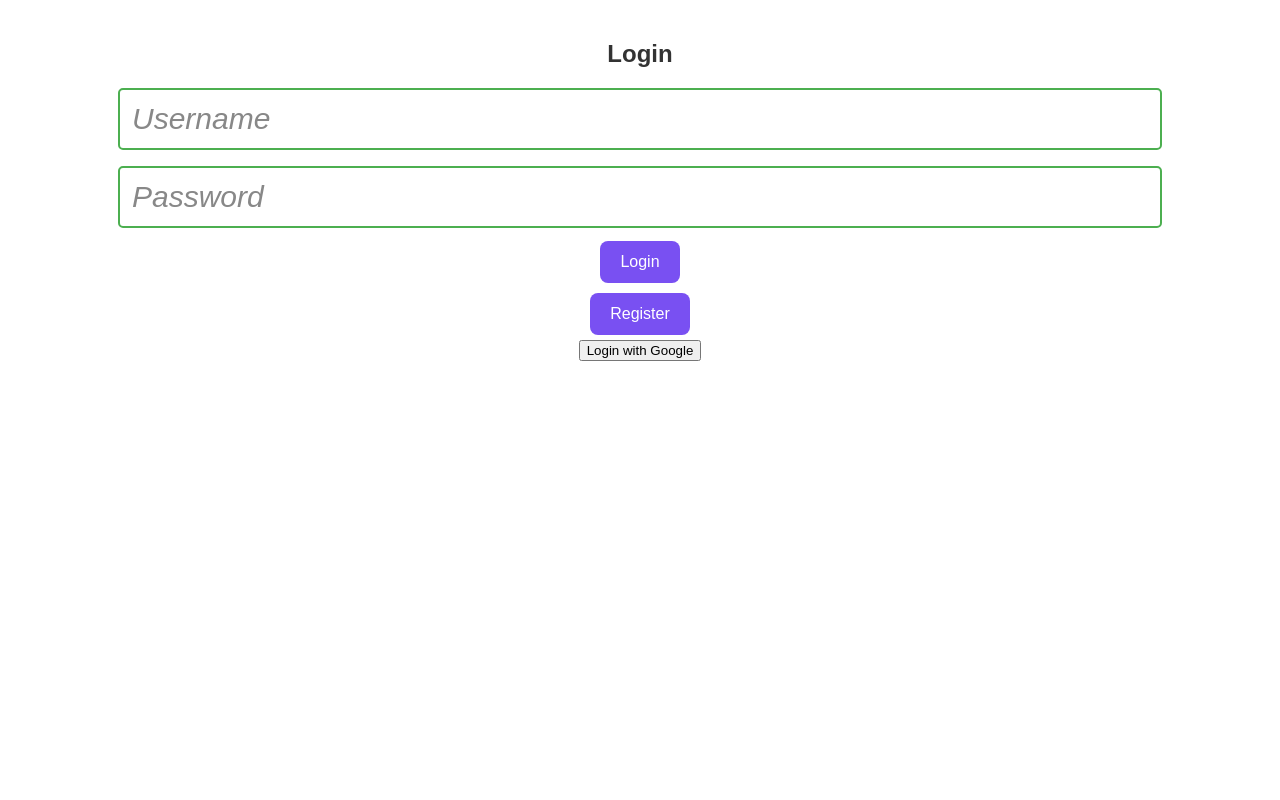
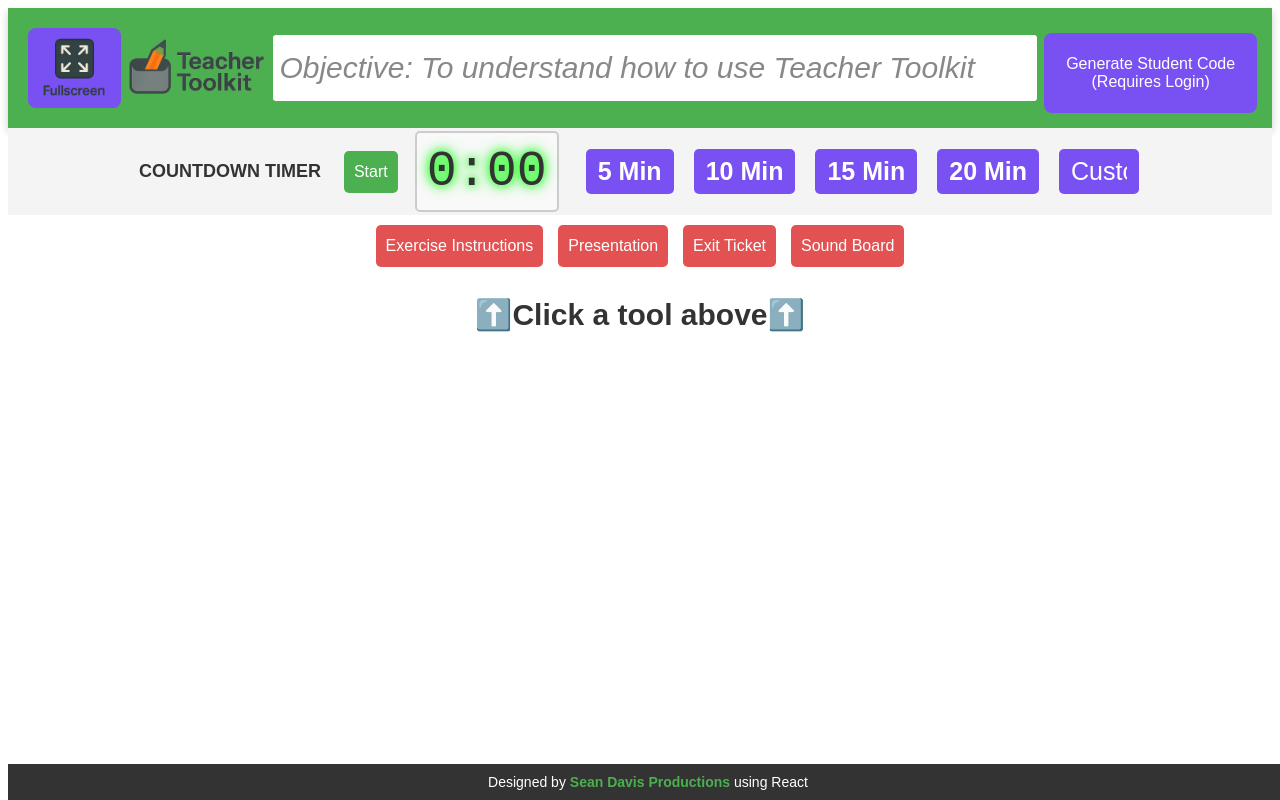
Before and after one commit to seandavisproductions/teacher-tools, a React (Create React App) app: page / in a window 1280 px wide. Both pictures are taken after a click on the button "Teacher". Built offline with nearby package versions, Linux system fonts and the light colour scheme; no server answers.

Commit message:
Add initial implementation of StudentCode.js

```diff
--- a/src/App.js
+++ b/src/App.js
@@ -1,7 +1,6 @@
 import { useState  } from "react";
 import {TeacherView} from './TeacherView';
 import {StudentView} from "./StudentView"; // Importing StudentView component
-import Login from "./Login";
 
 
 export default function App() {
@@ -24,13 +23,9 @@ return (
           </div>
         </div>
       ) : role === "teacher" ? (
-        isAuthenticated ? (
-          <TeacherView timeLeft={timeLeft} setTimeLeft={setTimeLeft} teacherId={teacherId} setteacherId={setteacherId} setSessionCode={setSessionCode} sessionCode={sessionCode}/>
+          <TeacherView setIsAuthenticated={setIsAuthenticated} isAuthenticated={isAuthenticated} timeLeft={timeLeft} setTimeLeft={setTimeLeft} teacherId={teacherId} setteacherId={setteacherId} setSessionCode={setSessionCode} sessionCode={sessionCode}/>
         ) : (
-          <Login setIsAuthenticated={setIsAuthenticated} teacherId={teacherId} setteacherId={setteacherId}  />
-        )
-      ) : (
-        <StudentView timeLeft={timeLeft} teacherId={teacherId} setSessionCode={setSessionCode} sessionCode={sessionCode}/>
+        <StudentView  timeLeft={timeLeft} teacherId={teacherId} setSessionCode={setSessionCode} sessionCode={sessionCode}/>
       )}
     </div>
   );
--- a/src/CountdownTimerBoard.js
+++ b/src/CountdownTimerBoard.js
@@ -1,44 +1,81 @@
-import { useEffect, useRef, useState } from "react";
+import { useEffect, useState } from "react";
 import { io } from "socket.io-client";
 import { TimerClock } from "./TimerClock";
 const socket = io("https://teacher-toolkit-back-end.onrender.com");
 
 
 
-export function CountdownTimerBoard({timeLeft, setTimeLeft, teacherId, sessionCode}) {
-
+export function CountdownTimerBoard({sessionCode}) {
+  const [timeLeft, setTimeLeft] = useState(0);
   const [isRunning, setIsRunning] = useState(false);
+  const [customTime, setCustomTime] = useState("");
 
 
-// Function to start the timer from the teacher side
-  function startTimer(seconds) {
+   useEffect(() => {
+    if (!isRunning || timeLeft <= 0) return;
+    const timer = setInterval(() => {
+      setTimeLeft((prev) => {
+        if (prev <= 1) {
+          clearInterval(timer);
+          setIsRunning(false);
+          return 0;
+        }
+        return prev - 1;
+      });
+    }, 1000);
+    return () => clearInterval(timer);
+  }, [isRunning, timeLeft]);
+
+ const startTimer = (seconds) => {
     setTimeLeft(seconds);
-    setIsRunning(true);
-    // Emit a startCountdown event with teacherId and sessionCode so that the server can broadcast to the matching student view.
-    if(teacherId && sessionCode) {
-      socket.emit("startCountdown", { teacherId, sessionCode, timeLeft: seconds });
+    setIsRunning(false);
+  };
+
+
+  // Whenever timeLeft changes and we have a valid sessionCode,
+  // emit the countdown update to the backend, so students in that session receive it.
+  useEffect(() => {
+    if (sessionCode && isRunning) {
+      socket.emit("countdownUpdate", { sessionCode, timeLeft });
     }
-  }
+  }, [timeLeft, sessionCode, isRunning]);
 
-  function handleCustomTime(event) {
-    const minutes = parseInt(event.target.value, 10);
+
+
+// Toggle the timer. When starting, if no time is set yet and a custom time is provided, use it.
+  const toggleStartStop = () => {
+    if (!isRunning) {
+      // On starting, if there's no preset time but a valid custom time is provided
+      if (timeLeft === 0 && customTime.trim() !== "") {
+        const customSeconds = parseInt(customTime, 10) * 60;
+        if (!isNaN(customSeconds) && customSeconds > 0) {
+          setTimeLeft(customSeconds);
+        }
+      }
+      setIsRunning(true);
+    } else {
+      setIsRunning(false);
+    }
+  };
+
+  // Update customTime and update timeLeft when the teacher types a number.
+  // This updates immediately (if not running) so that the custom value is reflected.
+  const handleCustomChange = (e) => {
+    const val = e.target.value;
+    setCustomTime(val);
+    // Calculate seconds from minutes
+    const minutes = parseInt(val, 10);
     if (!isNaN(minutes) && minutes > 0) {
-      startTimer(minutes * 60);
+      setTimeLeft(minutes * 60);
+    } else {
+      setTimeLeft(0);
     }
-  }
+  };
 
   return (
     <div className="countdown-container">
       <h3>Countdown Timer</h3>
-      <button className={!isRunning ? "teacher-button-open" : "teacher-button-close"}onClick={() => {
-          if (isRunning) {
-            socket.emit("stopCountdown", { teacherId, sessionCode });
-            setIsRunning(false);
-          } else {
-            // Optionally, allow manual start when not running
-            setIsRunning(true);
-          }
-      }}>{!isRunning ? "Start" : "Stop"}</button>
+      <button onClick={toggleStartStop} className={!isRunning ? "teacher-button-open" : "teacher-button-close"}>{!isRunning ? "Start" : "Stop"}</button>
       <TimerClock isRunning={isRunning} timeLeft={timeLeft}/>
       <div className="buttons">
         <button onClick={() => startTimer(5 * 60)}>5 Min</button>
@@ -49,7 +86,8 @@ export function CountdownTimerBoard({timeLeft, setTimeLeft, teacherId, sessionCo
           className="input-box-1"
           type="number"
           placeholder="Custom"
-          onChange={handleCustomTime} />
+          value={customTime}
+          onChange={handleCustomChange} />
       </div>
     </div>
   );
--- a/src/GenerateStudentCode.js
+++ b/src/GenerateStudentCode.js
@@ -1,11 +1,12 @@
+import { useState, useEffect } from "react";
+import { Login } from "./Login";
 import { io } from "socket.io-client";
 const socket = io("https://teacher-toolkit-back-end.onrender.com");
 
+export function GenerateStudentCode({ teacherId, sessionCode, setSessionCode, isAuthenticated, setIsAuthenticated, setteacherId }) {
+  const [showLogin, setShowLogin] = useState(false);
 
-
-export function GenerateStudentCode({ teacherId, sessionCode, setSessionCode }) {
-    // Listen for updates from the server (for example, if the teacher sends an update)
-const handleGenerateCode = async () => {
+  const handleGenerateCode = async () => {
     try {
       const response = await fetch("https://teacher-toolkit-back-end.onrender.com/session/generate", {
         method: "POST",
@@ -24,18 +25,48 @@ const handleGenerateCode = async () => {
       // Assume your backend returns the generated code under data.session.code
       setSessionCode(data.session?.code || data.sessionCode || "");
 
-      // Optionally, you can emit an update to inform other clients
+      // Optionally, emit an update to inform other connected clients
       socket.emit("updateSession", { sessionCode: data.session?.code });
     } catch (error) {
       console.error("Error generating session code:", error);
     }
   };
 
-      return (
-    <div>
-      <button className="button" onClick={handleGenerateCode} id="1">
-        {!sessionCode ? 'Generate Student Code' : `Student Code: ${sessionCode}`}
+  // If not authenticated, show the Login component via button click.
+  const handleButtonClick = () => {
+    if (!isAuthenticated) {
+      setShowLogin(true);
+    } else {handleGenerateCode()}
+  };
+
+   // Automatically poll for a new session code if authenticated.
+  useEffect(() => {
+    if (isAuthenticated) {
+      // Immediately fetch the code
+      setShowLogin(false)
+      handleGenerateCode()
+    }
+  }, [isAuthenticated, teacherId]);
+
+  return (
+     <div>
+      <button className="button" onClick={handleButtonClick} id="1">
+        {!sessionCode ? 'Generate Student Code (Requires Login)' : `Student Code: ${sessionCode}`}
       </button>
+
+      {/* When showLogin is true, render the modal overlay */}
+      {showLogin && (
+        <div className="modal-overlay">
+          <div className="modal-content">
+            <Login
+              setIsAuthenticated={setIsAuthenticated}
+              teacherId={teacherId}
+              setteacherId={setteacherId}
+              closeModal={() => setShowLogin(false)}
+            />
+          </div>
+        </div>
+      )}
     </div>
   );
 }
--- a/src/Header.js
+++ b/src/Header.js
@@ -1,7 +1,7 @@
 import { useState } from "react";
 import { GenerateStudentCode } from "./GenerateStudentCode";
 
-export function Header({ teacherId, setteacherId, sessionCode, setSessionCode}) {
+export function Header({ teacherId, setteacherId, sessionCode, setSessionCode, isAuthenticated, setIsAuthenticated}) {
   const [objective, setObjective] = useState("");
 
   function toggleFullscreen() {
@@ -14,21 +14,17 @@ export function Header({ teacherId, setteacherId, sessionCode, setSessionCode})
   return (
     <div>
       <div className="header">
-        <button
-          onClick={toggleFullscreen}
-          className="fullscreen-btn"
-          style={{ alignItems: "flex-end" }}
-        >
-          🔳 Fullscreen
-        </button>
-        <img className="styled-image header" src={`${process.env.PUBLIC_URL}/logo teacher toolkit.png`} alt="Teacher Toolkit"/>
+     <button onClick={toggleFullscreen} className="button-fullscreen">
+  <img className="styled-image fullscreen" src={`${process.env.PUBLIC_URL}/FullScreen Logo.png`} alt="Fullscreen" />
+</button>
+        <img className="styled-image logo" src={`${process.env.PUBLIC_URL}/logo teacher toolkit.png`} alt="Teacher Toolkit"/>
         <input
           className="input-text"
           type="text"
           placeholder="Objective: To understand how to use Teacher Toolkit"
           onChange={(e) => setObjective(e.target.value)}
         ></input>
-          <GenerateStudentCode teacherId={teacherId} setteacherId={setteacherId} sessionCode={sessionCode} setSessionCode={setSessionCode}/>
+          <GenerateStudentCode isAuthenticated={isAuthenticated} setIsAuthenticated={setIsAuthenticated} teacherId={teacherId} setteacherId={setteacherId} sessionCode={sessionCode} setSessionCode={setSessionCode}/>
 
       </div>
     </div>
--- a/src/LoadingSpinner.js
+++ b/src/LoadingSpinner.js
@@ -5,12 +5,12 @@ export function LoadingSpinner() {
     const [spinner, setSpinner] = useState()
 
 
-    useEffect(() => {setTimeout(() => {setText(`can you see something here`);}, 3000);}, []);
+    useEffect(() => {setTimeout(() => {setText(`loading...`);}, 3000);}, []);
 
     return (
     <>
         <div>
-            {spinner ? (<img src="public/Pacman Spinner.gif" alt="Loading..."/>) : (<h3>{text}</h3>)}
+            {spinner ? (<img src={`${process.env.PUBLIC_URL}/FullScreen Logo.png`} alt="Loading..."/>) : (<h3>{text}</h3>)}
         </div>
     </>)
 }
--- a/src/Login.js
+++ b/src/Login.js
@@ -2,7 +2,7 @@ import { useState } from "react";
 import { Register } from "./Register";
 import { LoadingSpinner } from "./LoadingSpinner";
 
-export default function Login({ setIsAuthenticated, teacherId, setteacherId }) {
+export function Login({ setIsAuthenticated, teacherId, setteacherId }) {
   const [username, setUsername] = useState("");
   const [password, setPassword] = useState("");
   const [register, setRegister] = useState(false)
@@ -60,14 +60,22 @@ setRegister(!register)
         type="text"
         placeholder="Username"
         onChange={(e) => setUsername(e.target.value)}
+        onKeyDown={(e) => {
+          if (e.key === "Enter") handleLogin();
+        }}
       />
       <input
         className="input-text"
         type="password"
         placeholder="Password"
         onChange={(e) => setPassword(e.target.value)}
+        onKeyDown={(e) => {
+          if (e.key === "Enter") handleLogin();
+        }}
       />
-        <button className="button" onClick={handleLogin}>Login</button>
+      <button className="button" onClick={handleLogin} onKeyDown={(e) => {
+          if (e.key === "Enter") handleLogin();
+        }}>Login</button>
       <button className="button" onClick={handleRegisterPage}>Register</button>
       <button onClick={handleGoogleLogin}>Login with Google</button>
     </div>
--- a/src/Register.js
+++ b/src/Register.js
@@ -1,6 +1,6 @@
 import { useState } from "react";
 import { useNavigate } from "react-router-dom";
-import Login from "./Login"
+import { Login } from "./Login";
 
 
 export function Register({setIsAuthenticated}) {
--- a/src/StudentView.js
+++ b/src/StudentView.js
@@ -1,26 +1,34 @@
-import { useState } from "react";
+import { useState, useEffect } from "react";
 import { io } from "socket.io-client";
 import { Footer } from "./Footer";
 import { TimerClock } from "./TimerClock";
 
-export const StudentView = ({ teacherId, setteacherId, timeLeft, sessionCode }) => {
+export const StudentView = ({ teacherId, setteacherId, sessionCode }) => {
   const socket = io("https://teacher-toolkit-back-end.onrender.com");
   const [inputCode, setInputCode] = useState("");
   const [isAuthorized, setIsAuthorized] = useState(false);
-  const updateStudentDashboard = (data) => {
-  console.log("Updating student view with:", data);
-};
+  const [timeLeft, setTimeLeft] = useState(0); // Local time for the timer
 
-socket.on("sessionUpdate", (data) => {
-  console.log("Received update from teacher:", data);
-  updateStudentDashboard(data);
+  // Join the session room when a valid sessionCode is available.
+  useEffect(() => {
+    if (sessionCode) {
+      socket.emit("joinSession", { sessionCode });
+
+      // Listen for countdown updates from the server.
+      socket.on("countdownUpdate", ({ timeLeft: updatedTime }) => {
+        setTimeLeft(updatedTime);
       });
 
+      return () => {
+        socket.off("countdownUpdate");
+      };
+    }
+  }, [sessionCode, socket]);
 
+  // Validate the entered session code with the backend.
   const handleSubmit = async () => {
     console.log("Input Code:", inputCode);
     try {
-      // Send the entered code to the secure endpoint for validation
       const response = await fetch("https://teacher-toolkit-back-end.onrender.com/session/validate", {
         method: "POST",
         headers: { "Content-Type": "application/json" },
@@ -39,7 +47,6 @@ const handleSubmit = async () => {
     }
   };
 
-
   return (
     <div>
       {!isAuthorized ? (
@@ -53,17 +60,15 @@ const handleSubmit = async () => {
           <button onClick={handleSubmit}>Submit</button>
           {console.log(sessionCode)}
         </div>
-
       ) : (
         <div className="teacher-app">
           <h2>Welcome to the Student View!</h2>
           <img className="styled-image" src={`${process.env.PUBLIC_URL}/logo teacher toolkit.png`} alt="Teacher Toolkit"/>
           <Footer />
-        <TimerClock/>
+          {/* Pass the timeLeft down to TimerClock */}
+          <TimerClock timeLeft={timeLeft} />
         </div>
       )}
-
     </div>
-
   );
 };
--- a/src/TeacherView.js
+++ b/src/TeacherView.js
@@ -19,7 +19,7 @@ const tools = [
 ];
 
 
-export const TeacherView = ({timeLeft, setTimeLeft, teacherId, setteacherId, sessionCode, setSessionCode}) => {
+export const TeacherView = ({timeLeft, setTimeLeft, teacherId, setteacherId, sessionCode, setSessionCode, isAuthenticated, setIsAuthenticated}) => {
 
   const [curOpen, setCurOpen] = useState(0)
   const [isOpen, setIsOpen] = useState(false)
@@ -27,9 +27,9 @@ export const TeacherView = ({timeLeft, setTimeLeft, teacherId, setteacherId, ses
   return (
 
   <div className="main-content">
-      <Header tools={tools} teacherId={teacherId} setteacherId={setteacherId} setSessionCode={setSessionCode} sessionCode={sessionCode}/>
+      <Header setIsAuthenticated={setIsAuthenticated} isAuthenticated={isAuthenticated} teacherId={teacherId} setteacherId={setteacherId} setSessionCode={setSessionCode} sessionCode={sessionCode}/>
       <CountdownTimerBoard setTimeLeft={setTimeLeft} timeLeft={timeLeft}/>
-      <Buttons tools={tools} curOpen={curOpen} setIsOpen={setIsOpen} setCurOpen={setCurOpen}/>
+      <Buttons tools={tools} isAuthenticated={isAuthenticated} curOpen={curOpen} setIsOpen={setIsOpen} setCurOpen={setCurOpen}/>
 
 
   {curOpen > 0 ? (
--- a/src/TimerClock.js
+++ b/src/TimerClock.js
@@ -16,7 +16,6 @@ export function TimerClock({timeLeft}) {
 
     const themes = [
   "digital-clock minimal-clock",
-  "digital-clock retro-clock",
   "digital-clock dark-clock",
   "digital-clock sunset-clock"
 ];
--- a/src/index.css
+++ b/src/index.css
@@ -12,7 +12,7 @@
 
 .styled-image {
   width: 30%;
-  max-width: 600px;          /* Adjust maximum width */
+  max-width: 150px;          /* Adjust maximum width */
   border-radius: 10px;       /* Rounded corners */
   box-shadow: 0 4px 8px rgba(0, 0, 0, 0.1);  /* Subtle shadow */
   object-fit: cover;         /* Ensures the image covers its container */
@@ -28,9 +28,20 @@ label {
   color: #333;
 }
 
-.styled-image.header {
-  width: 20%;
-  max-width: 200px;          /* Adjust maximum width */
+.styled-image.logo {
+  width: 15%;
+  height: 10%;    /* Adjust maximum width */
+  border-radius: 10px;       /* Rounded corners */
+  object-fit: cover;
+  box-shadow: 0 0px 0px rgba(0, 0, 0, 0.1);       /* Ensures the image covers its container */
+  display: block;
+  margin: 0;
+  padding: 0%;            /* Center the image horizontally */
+}
+
+.styled-image.fullscreen {
+  width: 100%;
+  height: 100%;           /* Adjust maximum width */
   border-radius: 10px;       /* Rounded corners */
   object-fit: cover;
   box-shadow: 0 0px 0px rgba(0, 0, 0, 0.1);       /* Ensures the image covers its container */
@@ -148,7 +159,36 @@ h3 {
   padding-bottom: 24px; /* Adjust based on footer height */
 }
 
+/* Modal overlay that covers the entire screen */
+.modal-overlay {
+  position: fixed;
+  top: 0;
+  left: 0;
+  right: 0;
+  bottom: 0;
+  background: rgba(0, 0, 0, 0.5);  /* semi-transparent background */
+  display: flex;
+  align-items: center;
+  justify-content: center;
+  z-index: 1000;
+}
+
+/* Container for the Login modal content */
+.modal-content {
+  background: #fff;
+  padding: 20px;
+  border-radius: 8px;
+  box-shadow: 0 10px 25px rgba(0, 0, 0, 0.3);
+  z-index: 1001;
+}
+
+/* Apply a blur filter to the background content */
+.blurred {
+  filter: blur(5px);
+}
+
 .header {
+  max-height: 120px;
   display: flex;
   background-color: #4caf50;
   color: white;
@@ -294,9 +334,19 @@ h3 {
   text-decoration: underline;
 }
 
+input {
+  width: 100%;
+  overflow: auto;
+  resize: vertical;
+  padding: 5px;
+  margin: 5px 0;
+  border: 1px solid #ccc;
+  border-radius: 4px;
+}
+
 .input-text {
-  width: 90%;
-  padding: 12px;
+  min-height: 20px;
+  padding: 6px;
   font-size: 30px;
   border: 2px solid #4caf50;
   border-radius: 5px;
@@ -441,6 +491,21 @@ body {
   cursor: pointer;
   transition: background-color 0.3s, transform 0.2s;
   margin: 5px;
+  width: 100%;
+  height: 100%;
+}
+
+.button-fullscreen {
+  size: 10%;
+  background-color: #7950f2; /* Blue color */
+  color: white;
+  padding: 0px;
+  border: none;
+  border-radius: 8px;
+  font-size: 16px;
+  cursor: pointer;
+  transition: background-color 0.3s, transform 0.2s;
+  margin: 0px;
 }
 
 
@@ -679,13 +744,7 @@ h3 {
   text-align: center;
 }
 
-input {
-  width: 100%;
-  padding: 10px;
-  margin: 8px 0;
-  border: 1px solid #ccc;
-  border-radius: 4px;
-}
+
 
 
 
```
Also changed, not shown: public/FullScreen Logo.png (added), src/StudentCode.js (added). Lines whose indentation alone changed are shown as unchanged.
